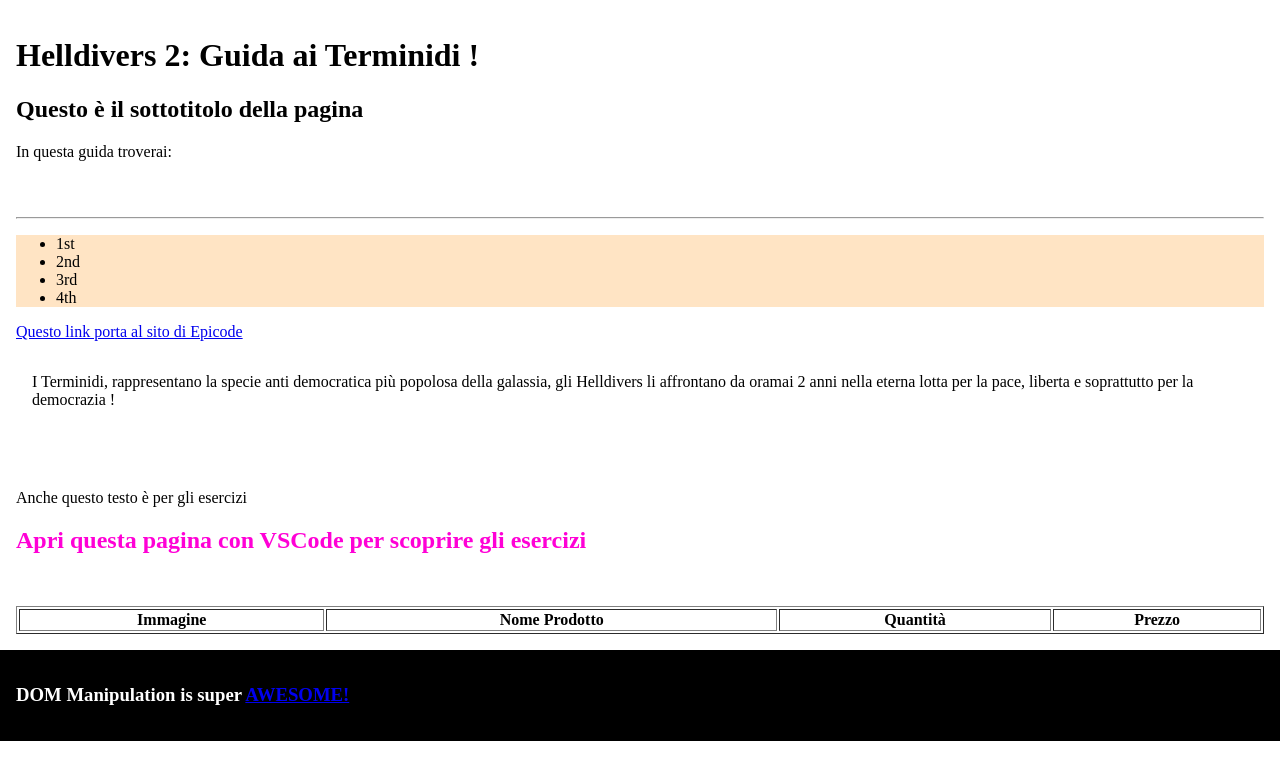
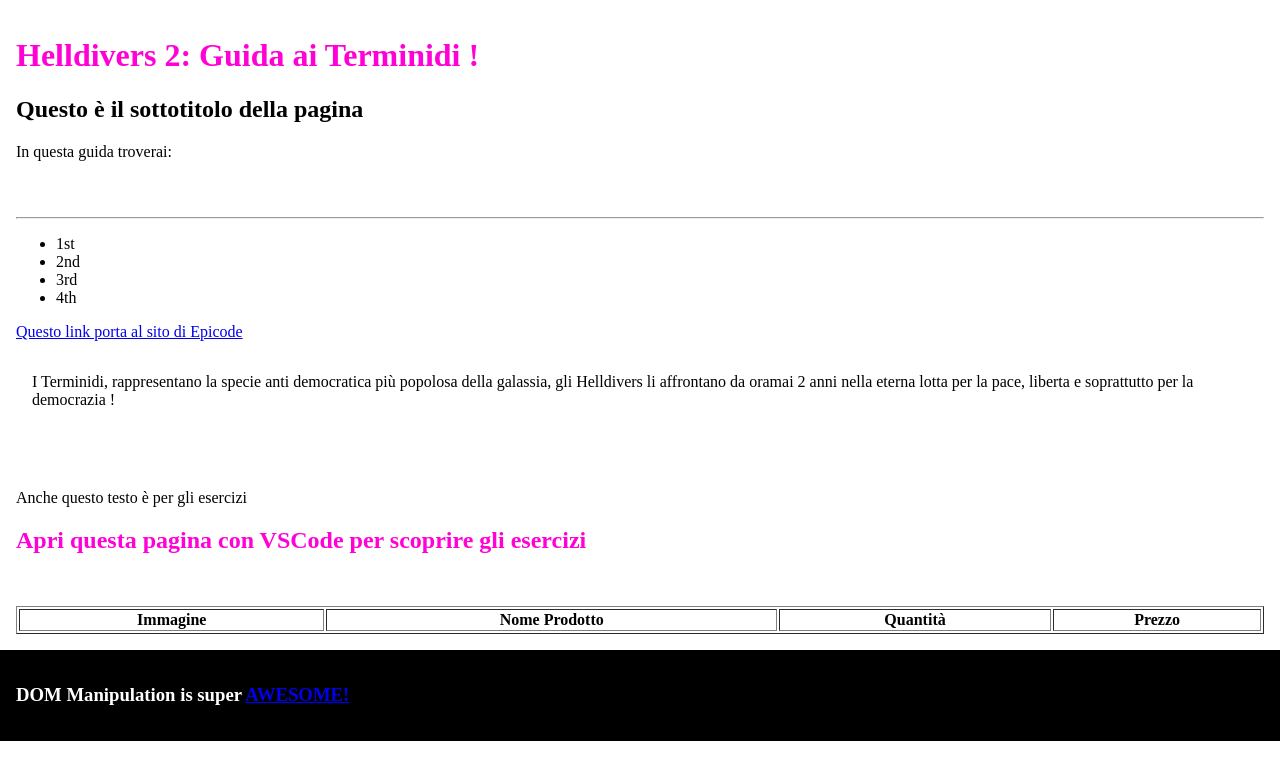
Before and after one commit to MarcyMiranda2004/Pratica-S3-L2, a plain HTML site: page index.html in a window 1280 px wide. Drawn offline with Linux system fonts and the light colour scheme.

Commit message:
error correction

```diff
--- a/index.html
+++ b/index.html
@@ -85,7 +85,7 @@
       */
 
       const changeTitle = function () {
-        const newTitle = document.getElementsByTagName("h1");
+        const newTitle = document.getElementsByTagName("h1"); //genera un array con al suo interno il titolo
         newTitle[0].innerText = "Helldivers 2: Guida ai Terminidi !";
       };
       changeTitle();
@@ -98,7 +98,7 @@
         const newClass = document.getElementsByTagName("h1");
         newClass[0].classList.add("myHeading");
       };
-
+      addClassToTitle();
       /* ESERCIZIO 3
          Scrivi una funzione che cambi il testo dei p figli di un div
         */
@@ -166,7 +166,7 @@
       const paintItGreen = function () {
         const newBgColor = document.getElementsByTagName("ul");
         for (let i = 0; i < newBgColor.length; i++) {
-          newBgColor[i].style.backgroundColor = "#ffe4c4";
+          newBgColor[i].style.backgroundColor = "#green";
         }
       };
       paintItGreen();
```
